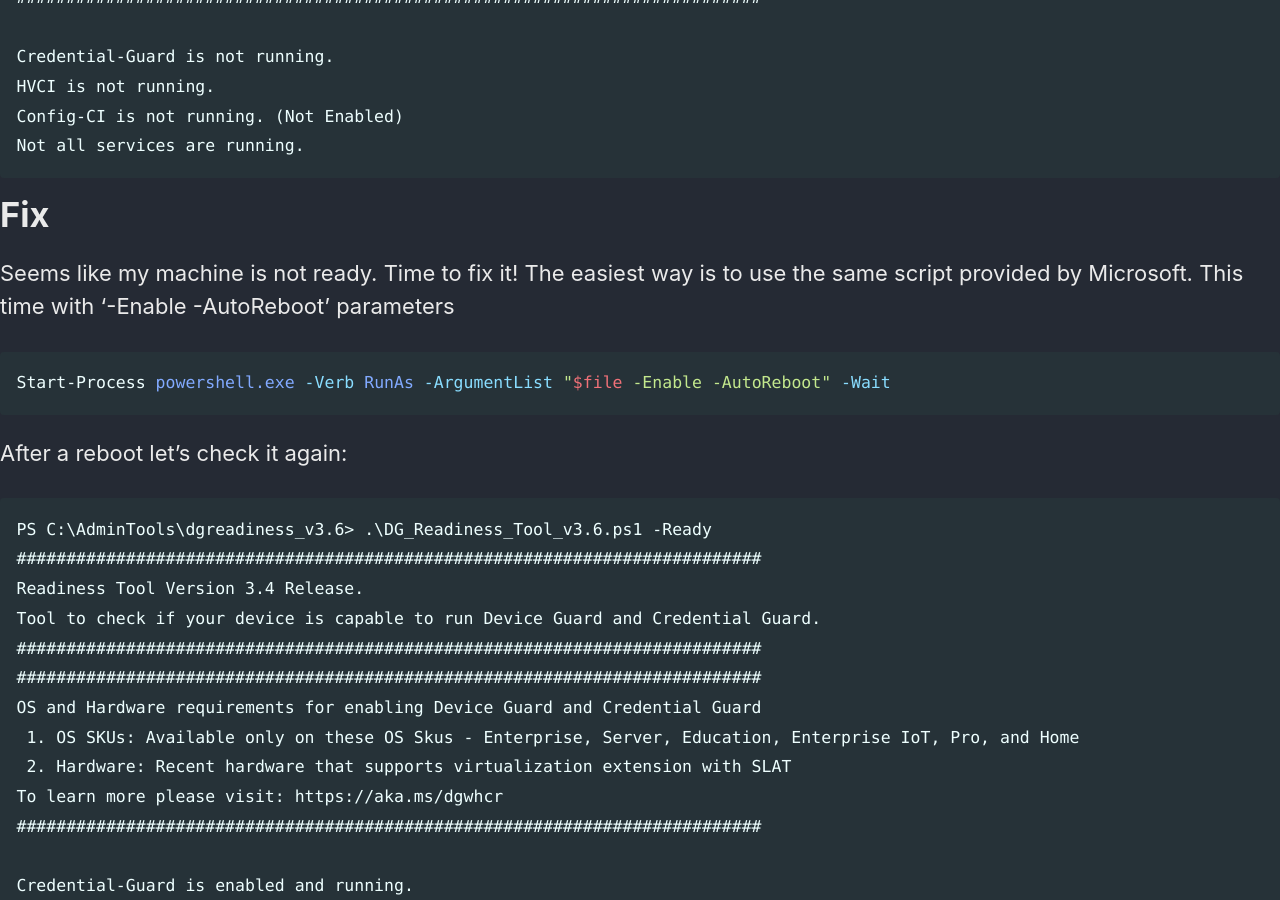
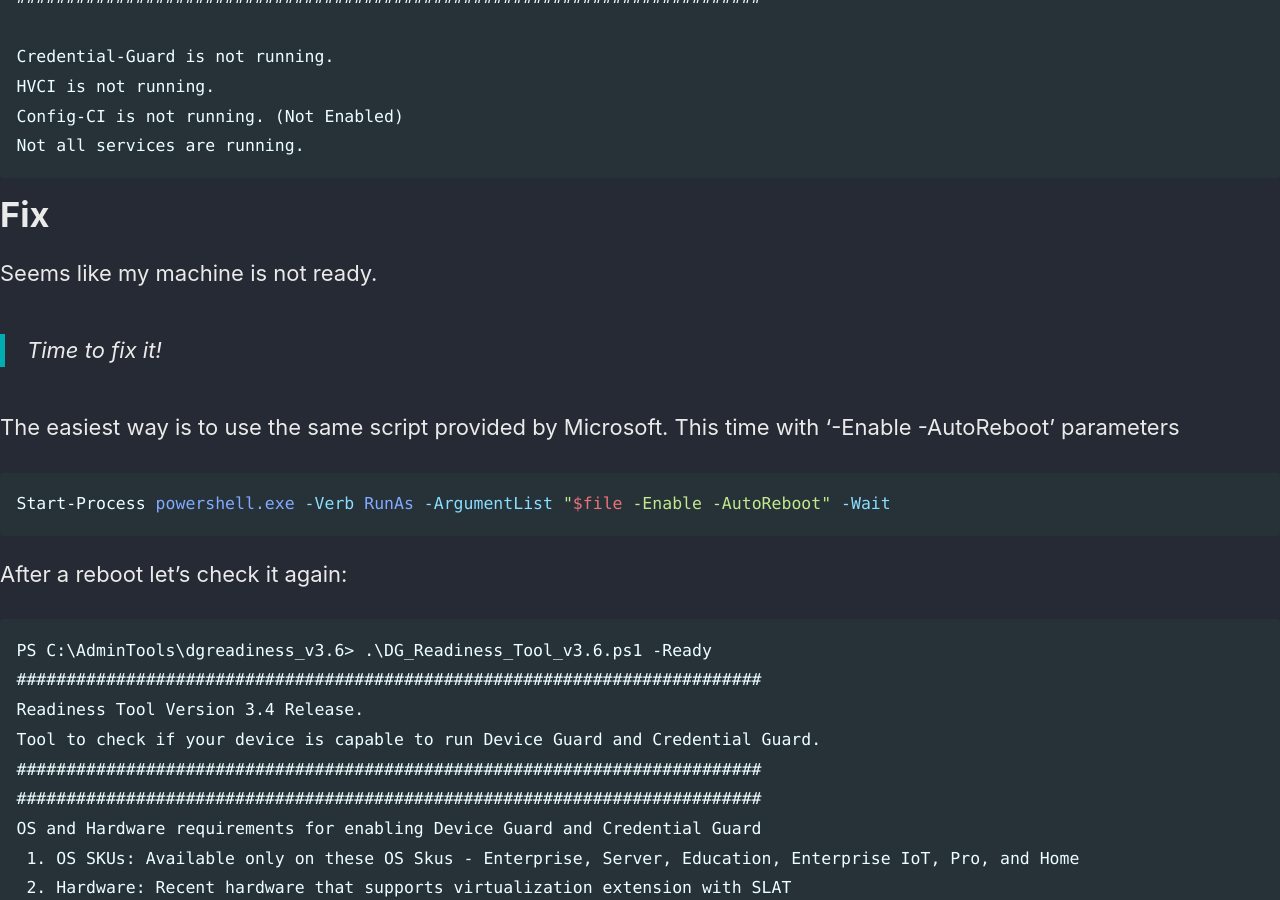
Before and after one commit to mczerniawski/mczerniawski.github.io, a Jekyll site: the page built from _posts/2019-02-20-enable-credential-guard.md, in a window 1280 px wide and 900 px high, scrolled down 1533 px. Built offline with Jekyll 4.4.1, drawn with Linux system fonts in a browser that asks for light colours; cached includes are drawn as plain includes; nearby versions of some CDN libraries; emoji names are drawn with the system emoji font; our own code applies the rules of GitHub Pages for plain Markdown files; some of the changed text lies outside the part shown.

Commit message:
typo fix

````diff
--- a/_posts/2019-02-20-enable-credential-guard.md
+++ b/_posts/2019-02-20-enable-credential-guard.md
@@ -61,7 +61,10 @@
 
 # Fix
 
-Seems like my machine is not ready. Time to fix it! The easiest way is to use the same script provided by Microsoft. This time with '-Enable -AutoReboot' parameters
+Seems like my machine is not ready.
+> Time to fix it!
+
+The easiest way is to use the same script provided by Microsoft. This time with '-Enable -AutoReboot' parameters
 
 ```powershell
 Start-Process powershell.exe -Verb RunAs -ArgumentList "$file -Enable -AutoReboot" -Wait
````
Also changed, not shown: other parts of _posts/2019-02-20-enable-credential-guard.md (+2 -2 lines).
